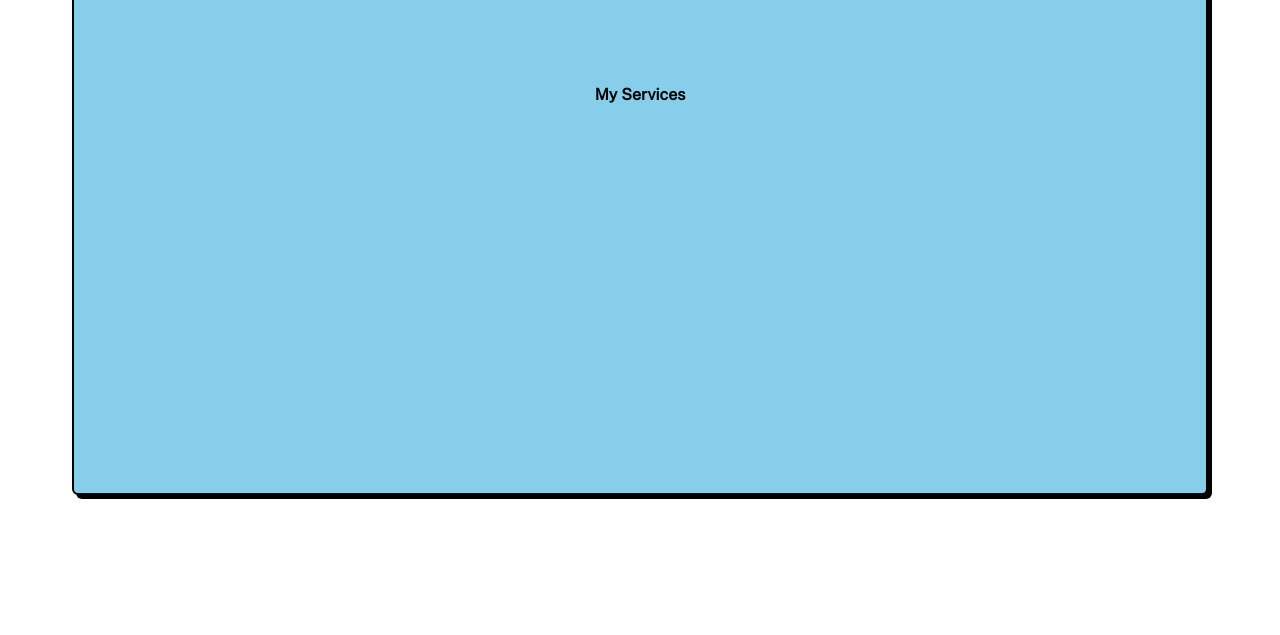
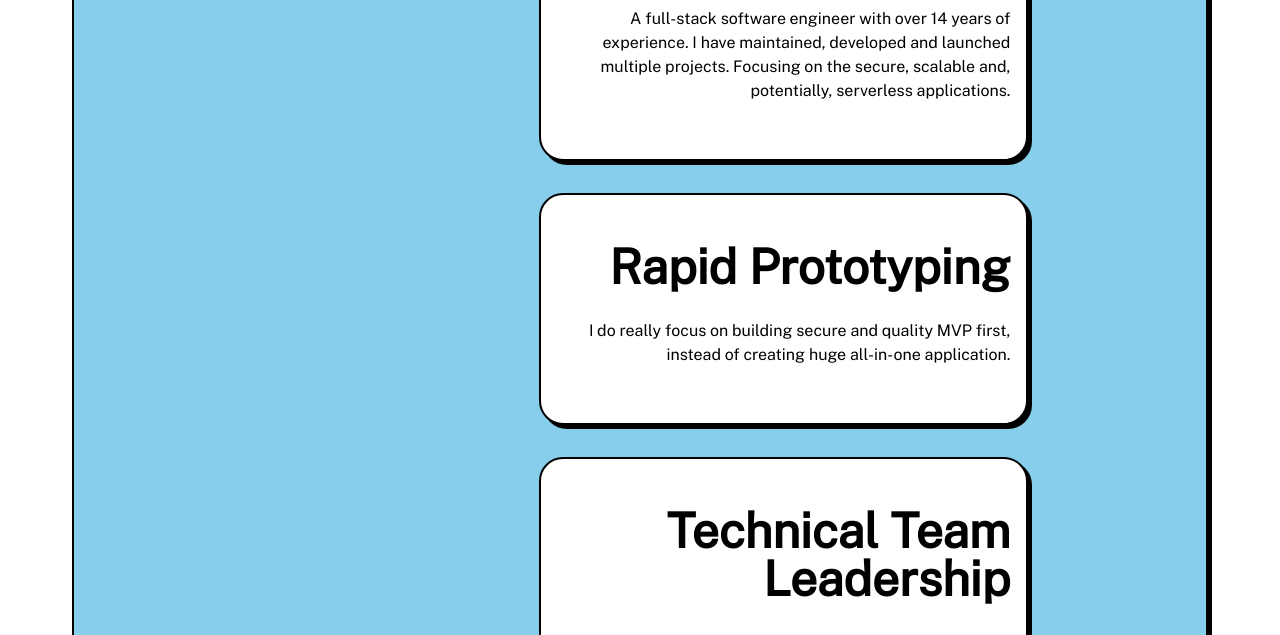
Before and after one commit to mid8f0ssl/mid8f0ssl.me, a Gatsby site: page /services in a window 1280 px wide. Shown: the part 465-1100 px from the top of the page. Built offline with nearby package versions, Linux system fonts and the light colour scheme; Gatsby itself is replaced by a stand-in of ours; some packages are replaced by stand-ins of ours.

Commit message:
feat: udpate compontent, add about section, add services page

```diff
--- /dev/null
+++ b/src/components/TimelineItemContainer.js
@@ -0,0 +1,22 @@
+import React from "react";
+import PropTypes from "prop-types";
+
+
+const TimelineItemContainer = ({ children }) => {
+    return (
+        <div
+            className="mb-8 flex justify-between flex-row-reverse items-center w-full left-timeline">
+            <div className="order-1 w-auto"></div>
+            <div className="order-1 w-5/6 px-4 py-12 text-right border-2 border-black shadow-[4px_4px_0px_0px_rgba(0,0,0,1)] transition hover:shadow-none bg-white rounded-3xl">
+                {children}
+            </div>
+        </div>
+    )
+}
+
+
+TimelineItemContainer.propTypes = {
+    children: PropTypes.node.isRequired,
+}
+
+export default TimelineItemContainer
--- /dev/null
+++ b/src/components/TimelineListContainer.js
@@ -0,0 +1,33 @@
+import React from "react"
+import propTypes from "prop-types"
+
+
+const TimelineListContainer = ({ title, tagline, children }) => {
+    return (
+        <div className="container mx-auto flex flex-col items-start md:flex-row my-12 md:my-24">
+            <div className="flex flex-col w-full sticky md:top-36 lg:w-1/3 mt-2 md:mt-12 px-8">
+                <h1 className="text-4xl md:text-5xl font-bold text-black heading_font">{title}</h1>
+                <span className="text-gray-900 text-xl lg:text-2xl mt-4 mb-6 md:mb-8">{tagline}</span>
+            </div>
+            <div className="ml-0 md:ml-12 lg:w-2/3 sticky">
+                <div className="container mx-auto w-full h-full">
+                    <div className="relative wrap overflow-hidden p-10 h-full">
+                        <div className="border-2-2 absolute h-full border-green-50 border-8 opacity-0"></div>
+                        {children}
+                    </div>
+                </div>
+            </div>
+        </div>
+    )
+}
+
+TimelineListContainer.propTypes = {
+    children: propTypes.node.isRequired,
+    title: propTypes.string.isRequired
+}
+
+TimelineListContainer.defaultProps = {
+    tagline: '',
+}
+
+export default TimelineListContainer
--- a/src/containers/About.js
+++ b/src/containers/About.js
@@ -1,12 +1,50 @@
 import React from 'react'
 import Block from '../components/Block'
+import myPortrait from '../images/aboutme.jpg'
+import {graphql, useStaticQuery} from "gatsby";
 
 const About = () => {
-  return (
-    <Block name={'about'} color={'#FDFD96'} extraClassNames={'h-screen'}>
-      <h2 className="mb-5 text-2xl font-bold m400:text-xl">About</h2>
-    </Block>
-  )
+    const { authorJson } = useStaticQuery(graphql`
+    query {
+      authorJson {
+        fullName
+        summary
+        roles
+        technologies
+        current {
+            workplace {
+                name
+                position
+            }
+        }
+      }
+    }
+  `)
+    const facts = []
+    facts.push(`${authorJson.roles.join(', ')}.`)
+    facts.push(authorJson.summary)
+    facts.push(`My current position is ${authorJson.current.workplace.position} in  ${authorJson.current.workplace.name}.`)
+    facts.push(`Skill Set: ${authorJson.technologies.join(', ')}.`)
+
+    return (
+        <Block name={'about'} extraClassNames={'bg-white'}>
+            <div className="flex max-w-full sm:py-12 sm:px-6">
+                <div className="grid grid-cols-1 gap-8 lg:grid-cols-2 lg:gap-16 m-auto">
+                    <div className="relative h-64 overflow-hidden border-2 border-black shadow-[4px_4px_0px_0px_rgba(0,0,0,1)]  transition hover:shadow-none sm:h-full lg:order-last lg:h-full rounded-3xl">
+                        <img alt="Ups, it's me!"
+                             src={myPortrait}
+                             width="1200" height="1200" className="inset-0 h-full w-full object-cover"/>
+                    </div>
+                    <div className="lg:py-24 text-left font-normal">
+                        <h2 className="text-4xl font-bold text-black sm:text-6xl heading_font">About Myself</h2>
+                        {facts.map((fact) => (
+                            <p className="mt-8 text-gray-600 text-2xl">✨ {fact}</p>
+                        ))}
+                    </div>
+                </div>
+            </div>
+        </Block>
+    )
 }
 
 export default About
--- a/src/containers/AuthorServices.js
+++ b/src/containers/AuthorServices.js
@@ -1,11 +1,39 @@
 import React from 'react'
+import {graphql, useStaticQuery} from "gatsby";
+import _ from "lodash";
 import Block from '../components/Block'
-
+import TimelineListContainer from '../components/TimelineListContainer'
+import TimelineItemContainer from "../components/TimelineItemContainer";
+import fontColors from "../fontColors";
 
 const AuthorServices = () => {
+    const { authorJson } = useStaticQuery(graphql`
+    query {
+      authorJson {
+        services {
+          id
+          title
+          description
+        }
+      }
+    }
+  `)
+    const randomFontColors = _.sampleSize(fontColors, authorJson.services.length)
     return (
-        <Block name={'services'} extraClassNames={'h-screen bg-nb-skyblue'}>
-            <h2>My Services</h2>
+        <Block name={'services'} extraClassNames={'bg-nb-skyblue'}>
+            <TimelineListContainer title={'My Services'} tagline={'So, what can I do for you?'} >
+                {authorJson.services.map((service) => (
+                    <TimelineItemContainer key={service.id}>
+                        <h4 className={`mb-1 text-2xl md:text-5xl ${randomFontColors[authorJson.services.indexOf(service)]} heading_font font-bold`}>
+                            {service.title}
+                        </h4>
+                        <br/>
+                        <div className="text-sm md:text-base leading-snug text-900 text-opacity-100 gap-4 flex flex-col font-normal">
+                            <span className="mb-2">{service.description}</span>
+                        </div>
+                    </TimelineItemContainer>
+                ))}
+            </TimelineListContainer>
         </Block>
     )
 }
--- a/src/data/author/author.json
+++ b/src/data/author/author.json
@@ -14,36 +14,12 @@
     "upwork": "https://www.upwork.com/freelancers/~012830e7a07f9ff38d"
   },
   "services": [
-    {
-      "id": "software",
-      "title": "Software Development",
-      "description": "A full-stack software engineer with over 14 years of experience. I have maintained, developed and launched multiple projects. Focusing on the secure, scalable and, potentially, serverless applications."
-    },
-    {
-      "id": "prototyping",
-      "title": "Rapid Prototyping",
-      "description": "I do really focus on building secure and quality MVP first, instead of creating huge all-in-one application."
-    },
-    {
-      "id": "teamlead",
-      "title": "Technical Team Leadership",
-      "description": "I'm a hands-on technical leader who has built software products from the ground up, run large engineering teams, and provided guidance at the executive and board level."
-    },
-    {
-      "id": "devops",
-      "title": "DevOps Engineering",
-      "description": "I follow combination of cultural philosophies, and practices to help businesses automate their end-to-end software delivery pipeline with continuous integration, development, and collaboration, enabling rapid onboarding of applications."
-    },
-    {
-      "id": "security",
-      "title": "Security Review",
-      "description": "Let me try to be your trusted compliance and risk program advisor, and assist to Detect and respond to threats on your behalf."
-    },
-    {
-      "id": "product",
-      "title": "Technical Product Management",
-      "description": "I'm motivated by product success and business growth, not technology for technology's sake."
-    }
+    {"id":  "software", "title":  "Software Engineering", "description":  "A full-stack software engineer with over 14 years of experience. I have maintained, developed and launched multiple projects. Focusing on the secure, scalable and, potentially, serverless applications."},
+    {"id":  "prototyping", "title":  "Rapid Prototyping", "description":  "I do really focus on building secure and quality MVP first, instead of creating huge all-in-one application."},
+    {"id":  "teamlead", "title":  "Technical Team Leadership", "description":  "I'm a hands-on technical leader who has built software products from the ground up, run large engineering teams, and provided guidance at the executive and board level."},
+    {"id":  "devops", "title":  "DevOps Engineering", "description":  "I follow combination of cultural philosophies, and practices to help businesses automate their end-to-end software delivery pipeline with continuous integration, development, and collaboration, enabling rapid onboarding of applications."},
+    {"id":  "security", "title":  "Security Review", "description":  "Let me try to be your trusted compliance and risk program advisor, and assist to Detect and respond to threats on your behalf."},
+    {"id":  "product", "title":  "Technical Product Management", "description":  "I'm motivated by product success and business growth, not technology for technology's sake."}
   ],
   "current": {
     "workplace": {
--- /dev/null
+++ b/src/fontColors.js
@@ -0,0 +1,10 @@
+export default [
+    'text-blue-900',
+    'text-lime-900',
+    'text-red-900',
+    'text-green-900',
+    'text-cyan-900',
+    'text-pink-900',
+    'text-sky-900',
+    'text-rose-900'
+]
--- a/src/pages/index.js
+++ b/src/pages/index.js
@@ -2,12 +2,14 @@ import * as React from 'react'
 import Layout from '../containers/Layout'
 import SEO from '../containers/SEO'
 import Preview from '../containers/Preview'
+import About from "../containers/About";
 
 const IndexPage = () => {
   return (
     <Layout>
       <SEO pageTitle={'Home'} />
       <Preview />
+      <About />
     </Layout>
   )
 }
```
Also changed, not shown: src/containers/Service.js (deleted), src/containers/ServicesList.js (deleted), src/images/aboutme.jpg (added).
